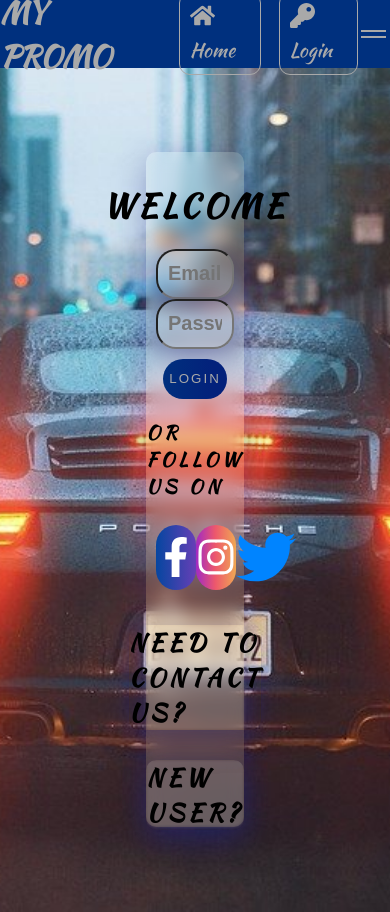
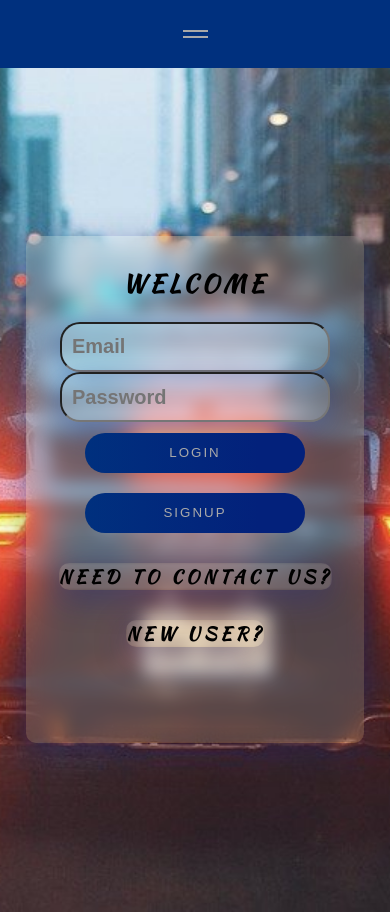
Before and after one commit to eradoria/MyPromo, a React (Create React App) app: page /login in a window 390 px wide. Built offline with nearby package versions, Linux system fonts and the light colour scheme.

Commit message:
sizing moble view, login and card

```diff
--- a/src/Biz.css
+++ b/src/Biz.css
@@ -241,17 +241,20 @@
 .ProductContainer .img1 {
   height: 25vh;
   width: 20vw;
-  border-radius: 20px;
+  border-radius: 10px;
+  box-shadow: 0 8px 32px 0 rgba(31, 38, 135, 0.37);
 }
 .ProductContainer .img2 {
   height: 25vh;
   width: 18vw;
-  border-radius: 20px;
+  border-radius: 10px;
+  box-shadow: 0 8px 32px 0 rgba(31, 38, 135, 0.37);
 }
 .ProductContainer .img3 {
   height: 25vh;
   width: 15vw;
-  border-radius: 20px;
+  border-radius: 10px;
+  box-shadow: 0 8px 32px 0 rgba(31, 38, 135, 0.37);
 }
 
 /* ////////////////////////////////LAP TOP SIZE ////////////////////////////////////*/
@@ -267,3 +270,16 @@
     overflow: hidden;
   }
 }
+/* ////////////////////////////////Phone SIZE ////////////////////////////////////*/
+@media screen and (max-width: 500px) {
+  .BizMainContainer {
+    height: 80vh;
+  }
+
+  .InfoContainer {
+    height: 30vh;
+    font-size: 15px;
+    text-overflow: ellipsis;
+    overflow: hidden;
+  }
+}
--- a/src/Card.css
+++ b/src/Card.css
@@ -68,3 +68,18 @@
     width: 200px;
   }
 }
+/* ////////////////////////////////Phone SIZE ////////////////////////////////////*/
+
+@media screen and (max-width: 700px) {
+  .card {
+    height: 300px;
+    width: 200px;
+    font-size: 15px;
+    gap: 0;
+  }
+
+  .card-body{
+    border: 1px solid red;
+    height: 30vh;
+  }
+}
--- a/src/Home.css
+++ b/src/Home.css
@@ -6,3 +6,13 @@
   grid-template-columns: repeat(auto-fill, minmax(1000px, 1fr));
   gap: 30px;
 }
+
+/* ////////////////////////////////Phone SIZE ////////////////////////////////////*/
+
+@media screen and (max-width: 700px) {
+  .home-container{
+    grid-template-columns: repeat(auto-fill, minmax(200px, 1fr));
+  gap: 30px;
+  overflow:auto;
+  }
+}
--- a/src/Login.css
+++ b/src/Login.css
@@ -54,6 +54,10 @@ input {
   display: flex;
   align-items: center;
   justify-content: center;
+}
+
+.ButtonContainer2 {
+  display: none;
 }
 
 button {
@@ -185,11 +189,12 @@ button {
   width: 100%;
   gap: 10px;
 }
-/* ///////////////////////LAPTOP SIZE */
+/* ///////////////////////LAPTOP SIZE ////////////////////////////////////////*/
 
 @media screen and (max-width: 1400px) {
   .MainContainer {
-    height: 80vh;
+    height: 55vh;
+    width: 40vh;
     gap: 0px;
   }
 
@@ -198,6 +203,46 @@ button {
   }
 
   .SignUpContainer {
-    height: 50vh;
+    height: 30vh;
   }
 }
+/* ///////////////////////Phone SIZE ///////////////////////*/
+
+@media screen and (max-width: 500px) {
+  .MainContainer {
+    height: 60vh;
+    width: 40vh;
+    gap: 0px;
+    font-size: 12px;
+  }
+
+  .banner {
+    width: 80%;
+    margin-bottom: 2rem;
+  }
+
+  .ButtonContainer2 {
+    margin: 0rem 0 2rem 0;
+    width: 100%;
+    display: flex;
+    align-items: center;
+    justify-content: center;
+  }
+
+  .HorizontalRule {
+    display: none;
+  }
+
+  h3 {
+    display: none;
+  }
+
+  .IconContainer {
+    margin: 0;
+    display: none;
+  }
+
+  .SignUpContainer {
+    display: none;
+  }
+}
--- a/src/components/Card.js
+++ b/src/components/Card.js
@@ -58,7 +58,7 @@ export function Card(props) {
                 <h3>Product:</h3>
                 <h3> {x.product}</h3> <br />
                 <h3>Address:</h3>
-                {x.address} <br />
+                {x.address} <br/>
                 {x.city}
               </div>
               <div className="card-button-container">
--- a/src/components/Login.js
+++ b/src/components/Login.js
@@ -81,6 +81,9 @@ function Login() {
         <div className="ButtonContainer" onClick={handleSubmit}>
           <button type="submit">Login </button>
         </div>
+        <div className="ButtonContainer2" onClick={signUpForm}>
+          <button type="submit">signup </button>
+        </div>
 
         <h3>Or Follow Us On</h3>
         <div className="HorizontalRule" />
@@ -107,7 +110,7 @@ function Login() {
         <div className="SignUpContainer">
           <div className="NewUserText">
             <h2 className="WelcomeText">
-              New User <br /> Fill Out Form Below
+              New User <br /> Fill Out Below
             </h2>
           </div>
           <div className="SignUpInputContainer">
--- a/src/navbar.css
+++ b/src/navbar.css
@@ -28,6 +28,7 @@ a {
   color: darkgray;
   font-size: 20px;
 }
+
 .nav h3 {
   text-decoration: none;
   color: darkgray;
@@ -64,7 +65,7 @@ a {
   font-weight: bold;
 }
 
-.nav_menu {
+.nav-menu {
   display: flex;
   align-items: center;
   justify-content: space-around;
@@ -88,7 +89,8 @@ a {
   .nav-toggler {
     display: block;
   }
-  .nav_menu {
+  .nav-menu {
+    display: flex;
     position: fixed;
     top: 7vh;
     right: 0;
@@ -101,18 +103,18 @@ a {
   }
 }
 
-/* /////nav Active */
+/* ///////////////////////////////////////nav Active */
 
 .nav-active {
   transform: translateX(0);
 }
 
-/* //// Nav toggler */
+/* ///////////////////////////////////////// Nav toggler */
 .toggle .line1 {
   transform: rotate(-45deg) translate(-4px, 5px);
 }
 .toggle .line3 {
-  opacity: 0;
+  opacity: 10;
 }
 .toggle .line3 {
   transform: rotate(45deg) translate(-4px, -5px);
```
